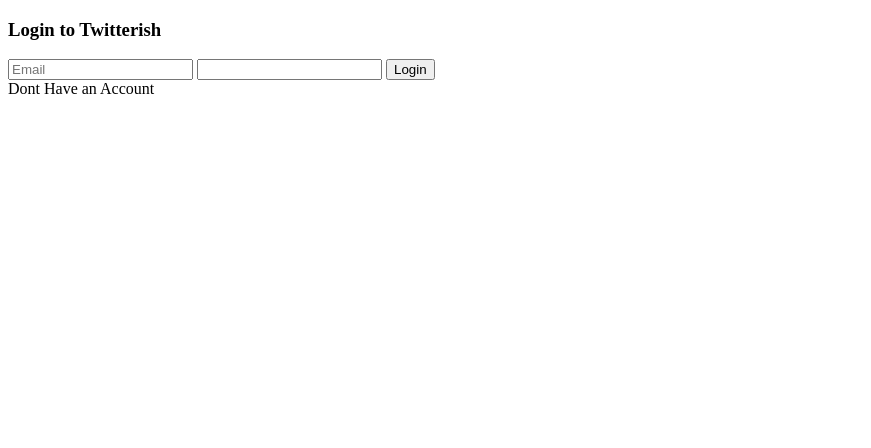
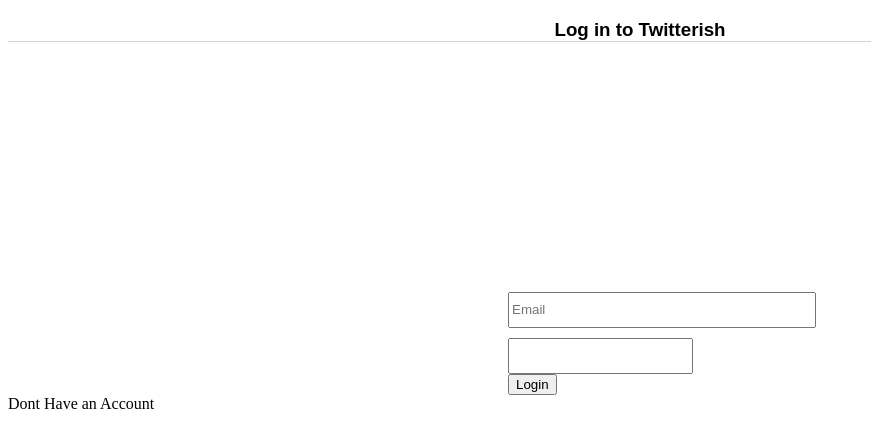
Before and after one commit to Terrionna/twitter_clone, a website: page public/html/login.html in a window 1280 px wide. Shown: the whole page, without its empty margins (0-871 px from the left). Drawn offline with Linux system fonts and the light colour scheme; files that its build step writes are made by us from their sources.

Commit message:
added more to login.css and positioned the fields and made the top banner

```diff
--- a/public/css/login.css
+++ b/public/css/login.css
@@ -0,0 +1,24 @@
+#login-to-twitter {
+  text-align: center;
+  border-bottom: 1px solid lightgrey;
+  font-family: sans-serif;
+}
+#login-field {
+
+
+}
+.input-container {
+  margin-left: 500px;
+}
+input {
+  display: block;
+}
+#email-field {
+  height: 30px;
+  width: 300px;
+  margin-top: 250px;
+}
+#password-field {
+  margin-top: 10px;
+  height: 30px;
+}
--- a/public/html/login.html
+++ b/public/html/login.html
@@ -4,19 +4,23 @@
   <meta charset="UTF-8">
   <meta name="viewport" content="width=device-width, initial-scale=1.0">
   <meta http-equiv="X-UA-Compatible" content="ie=edge">
-  <title>Login to Twitterish</title>
+  <title>Log in to Twitterish</title>
   <link rel="stylesheet" href="css/login.css">
 </head>
 <body>
+<div>
   <header>
-    <h3>Login to Twitterish</h3>
+      <h3 id= "login-to-twitter">Log in to Twitterish</h3>
   </header>
+</div>
   <main>
-    <form action="login" method="GET">
-     <input type="email" name='email' placeholder="Email">
-     <input type="password" name='password'>
+<div>
+    <form class= "input-container" action="login" method="GET" id= "login-field">
+     <input type="email" name='email' placeholder="Email" id= "email-field">
+     <input type="password" name='password' id= "password-field">
      <button type="submit">Login</button>
   </form>
+</div>
   </main>
   <footer>
     Dont Have an Account<a href="/signup" Signup></a>
```
